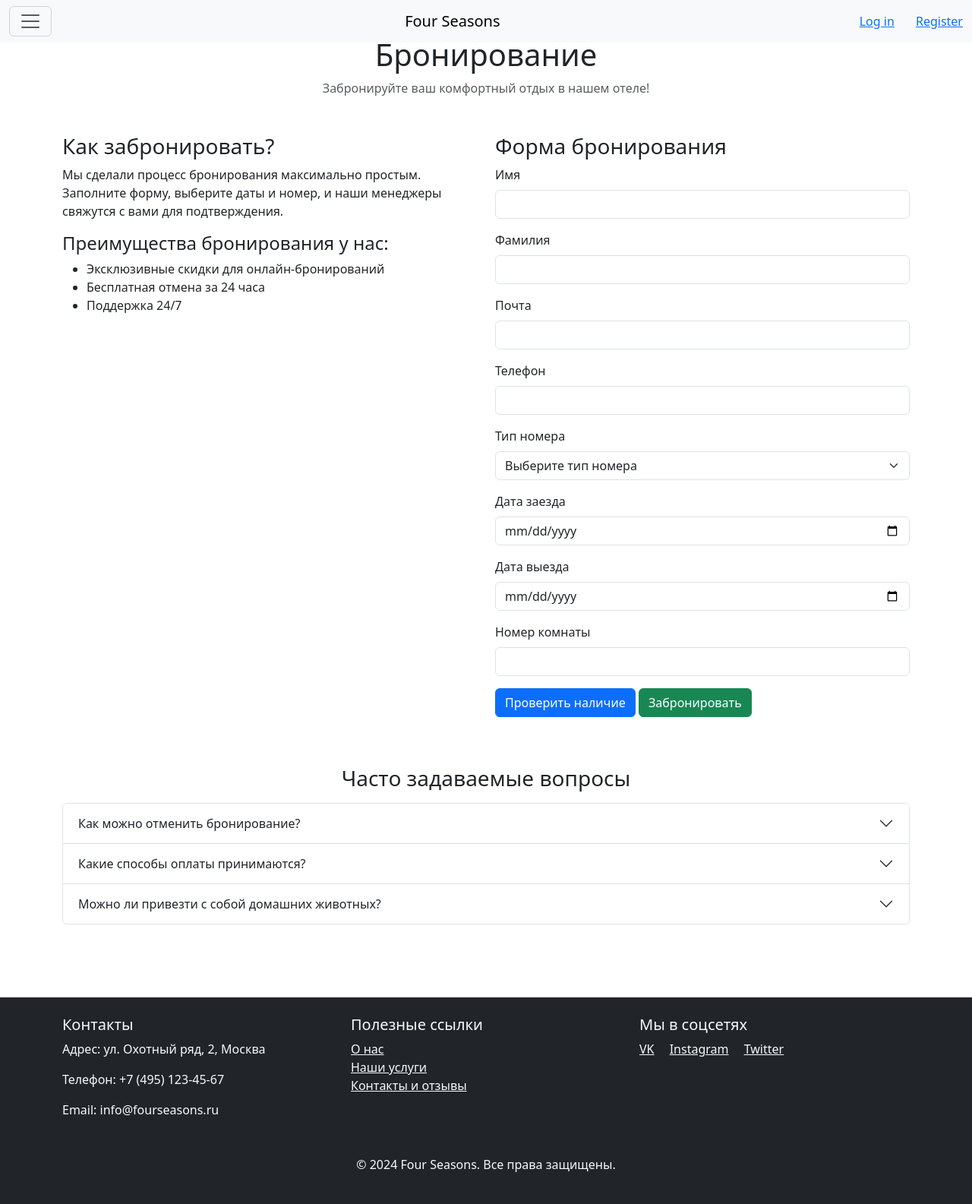
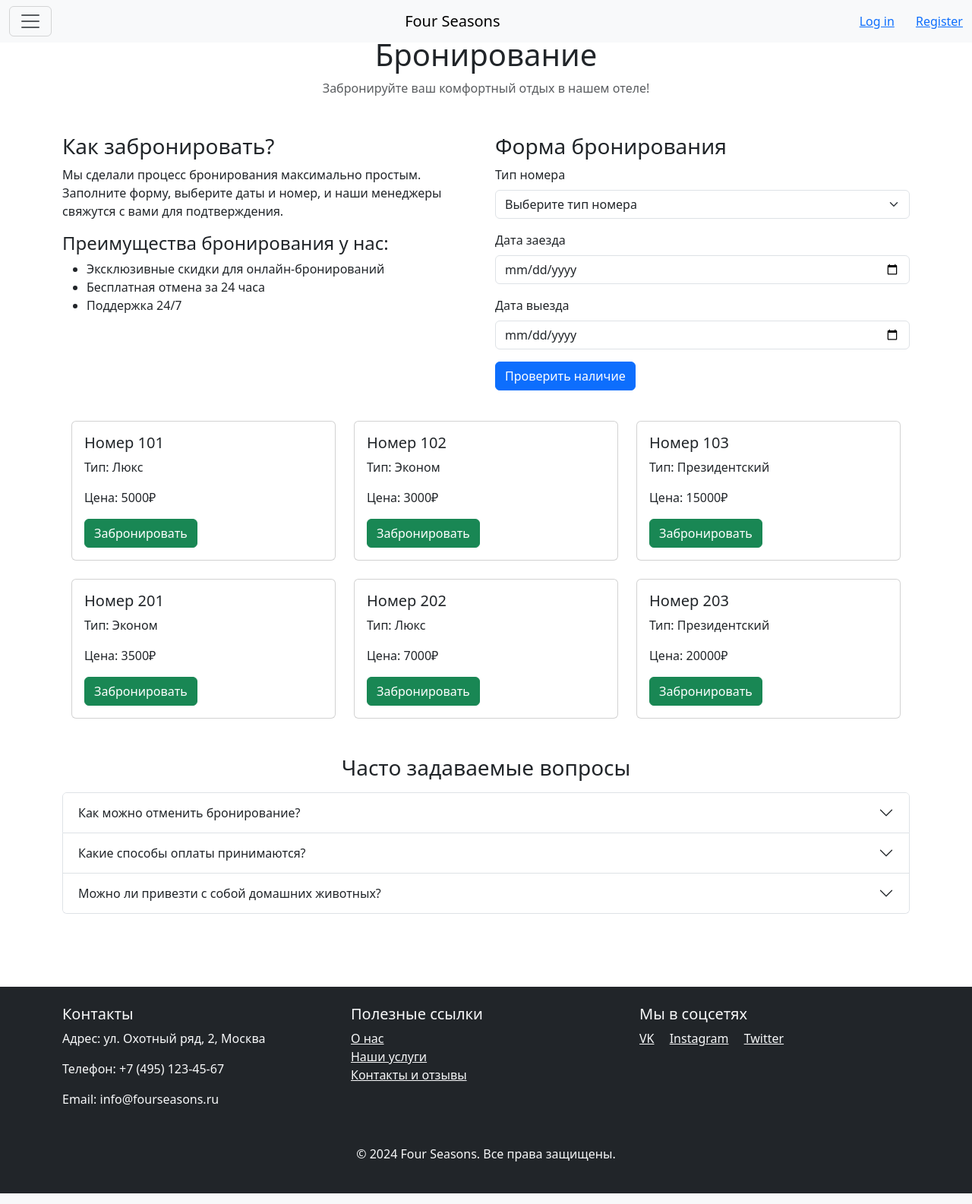
Before and after one commit to V1Ro-Dev/NIRS_5_Sem, a Django app: page /booking/ in a window 1280 px wide. Shown: the whole page at 76% size. Run offline with Django 5.2, Linux system fonts and the light colour scheme; some libraries are stand-ins or nearby versions.

Commit message:
added main models, booking-form fixes, booking-page hard-coded mocks

```diff
--- a/templates/booking.html
+++ b/templates/booking.html
@@ -26,6 +26,97 @@
                 {% include 'components/booking-form.html' %}
         </div>
     </div>
+<div class="container mt-4">
+    <div class="row">
+        <!-- Первая карточка -->
+        <div class="col-md-4">
+            <div class="card">
+                <div class="card-body">
+                    <h5 class="card-title">Номер 101</h5>
+                    <p class="card-text">Тип: Люкс</p>
+                    <p class="card-text">Цена: 5000₽</p>
+                    <button class="btn btn-success book-room" data-room="101" data-check-in="2024-12-01" data-check-out="2024-12-10">
+                        Забронировать
+                    </button>
+                </div>
+            </div>
+        </div>
+
+        <!-- Вторая карточка -->
+        <div class="col-md-4">
+            <div class="card">
+                <div class="card-body">
+                    <h5 class="card-title">Номер 102</h5>
+                    <p class="card-text">Тип: Эконом</p>
+                    <p class="card-text">Цена: 3000₽</p>
+                    <button class="btn btn-success book-room" data-room="102" data-check-in="2024-12-01" data-check-out="2024-12-10">
+                        Забронировать
+                    </button>
+                </div>
+            </div>
+        </div>
+
+        <!-- Третья карточка -->
+        <div class="col-md-4">
+            <div class="card">
+                <div class="card-body">
+                    <h5 class="card-title">Номер 103</h5>
+                    <p class="card-text">Тип: Президентский</p>
+                    <p class="card-text">Цена: 15000₽</p>
+                    <button class="btn btn-success book-room" data-room="103" data-check-in="2024-12-01" data-check-out="2024-12-10">
+                        Забронировать
+                    </button>
+                </div>
+            </div>
+        </div>
+    </div>
+
+    <!-- Вторая строка карточек -->
+    <div class="row mt-4">
+        <!-- Четвертая карточка -->
+        <div class="col-md-4">
+            <div class="card">
+                <div class="card-body">
+                    <h5 class="card-title">Номер 201</h5>
+                    <p class="card-text">Тип: Эконом</p>
+                    <p class="card-text">Цена: 3500₽</p>
+                    <button class="btn btn-success book-room" data-room="201" data-check-in="2024-12-01" data-check-out="2024-12-10">
+                        Забронировать
+                    </button>
+                </div>
+            </div>
+        </div>
+
+        <!-- Пятая карточка -->
+        <div class="col-md-4">
+            <div class="card">
+                <div class="card-body">
+                    <h5 class="card-title">Номер 202</h5>
+                    <p class="card-text">Тип: Люкс</p>
+                    <p class="card-text">Цена: 7000₽</p>
+                    <button class="btn btn-success book-room" data-room="202" data-check-in="2024-12-01" data-check-out="2024-12-10">
+                        Забронировать
+                    </button>
+                </div>
+            </div>
+        </div>
+
+        <!-- Шестая карточка -->
+        <div class="col-md-4">
+            <div class="card">
+                <div class="card-body">
+                    <h5 class="card-title">Номер 203</h5>
+                    <p class="card-text">Тип: Президентский</p>
+                    <p class="card-text">Цена: 20000₽</p>
+                    <button class="btn btn-success book-room" data-room="203" data-check-in="2024-12-01" data-check-out="2024-12-10">
+                        Забронировать
+                    </button>
+                </div>
+            </div>
+        </div>
+    </div>
+</div>
+
 
     <div class="mt-5">
         <h3 class="text-center">Часто задаваемые вопросы</h3>
--- a/templates/components/booking-form.html
+++ b/templates/components/booking-form.html
@@ -1,22 +1,6 @@
 {% load static %}
 
 <form>
-    <div class="mb-3">
-        <label for="luxName" class="form-label">Имя</label>
-        <input type="text" class="form-control" id="luxName" required>
-    </div>
-    <div class="mb-3">
-        <label for="luxSurname" class="form-label">Фамилия</label>
-        <input type="text" class="form-control" id="luxSurname" required>
-    </div>
-    <div class="mb-3">
-        <label for="luxmail" class="form-label">Почта</label>
-        <input type="email" class="form-control" id="luxmail" required>
-    </div>
-    <div class="mb-3">
-        <label for="luxphone" class="form-label">Телефон</label>
-        <input type="tel" class="form-control" id="luxphone" required>
-    </div>
     <div class="mb-3">
         <label for="roomType" class="form-label">Тип номера</label>
         <select class="form-select" id="roomType" name="room_type" required {% if room_type %}disabled{% endif %}>
@@ -38,13 +22,8 @@
         <label for="luxCheckOut" class="form-label">Дата выезда</label>
         <input type="date" class="form-control" id="luxCheckOut" required>
     </div>
-    <div class="mb-3">
-        <label for="lux_room_num" class="form-label">Номер комнаты</label>
-        <input type="number" class="form-control" id="lux_room_num">
-    </div>
 
     <button type="submit" class="btn btn-primary">Проверить наличие</button>
-    <button type="submit" class="btn btn-success">Забронировать</button>
 
     <div id="availableRooms" class="mt-3"></div>
 </form>
--- /dev/null
+++ b/templates/components/room_card.html
@@ -0,0 +1,2 @@
+
+{% load static %}
```
Also changed, not shown: app/models.py (+47 -1 lines).
